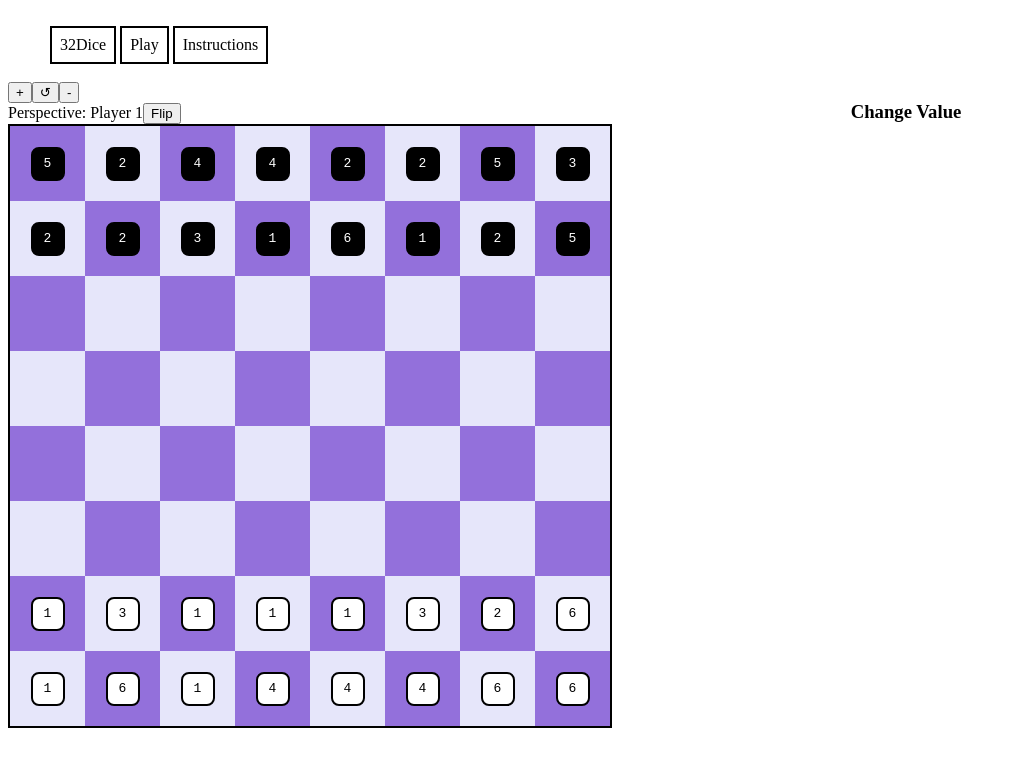
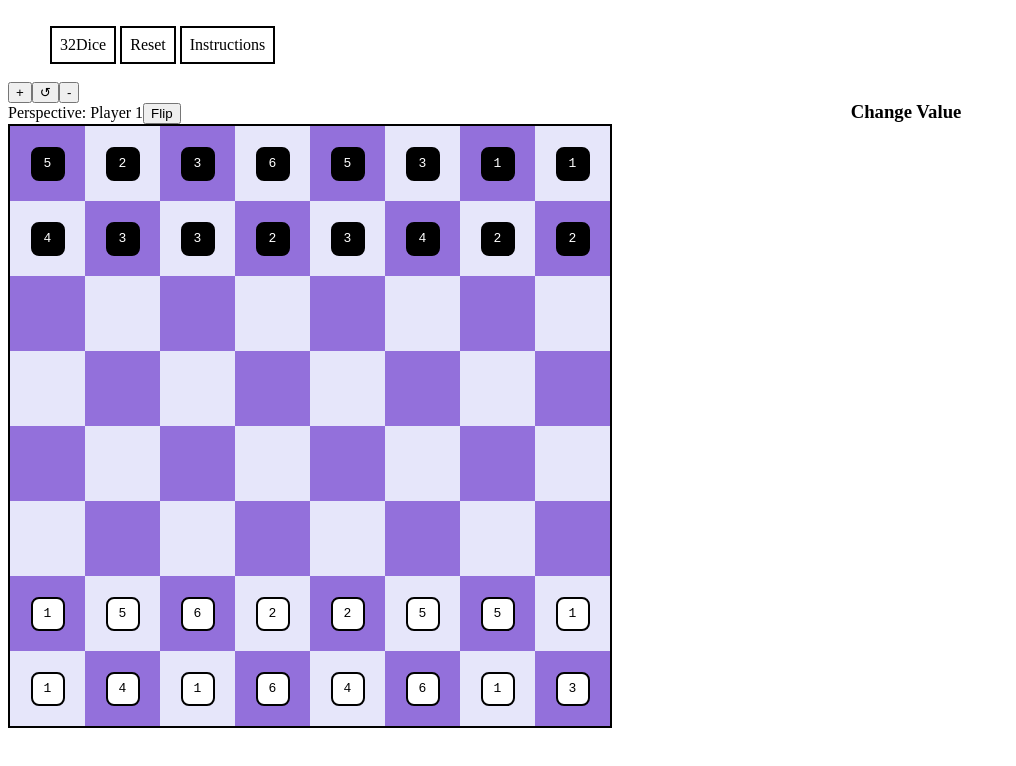
Before and after one commit to ewic/32-dice, a React (Create React App) app: page / in a window 1280 px wide. Shown: the top 766 px of the page, without its empty margins (0-1016 px from the left). Built offline with nearby package versions, Linux system fonts and the light colour scheme.

Commit message:
Fixed instructions, reset the game

```diff
--- a/src/App.tsx
+++ b/src/App.tsx
@@ -2,27 +2,28 @@ import Game from "./game/Game";
 import BoardView from "./components/BoardView";
 
 import './styles.css';
-
-const createNewGame = () => {
-    const newGame = new Game();
-    newGame.createNewGame();
-    return newGame;
-};
+import { useEffect, useState } from "react";
+import { Instructions } from "./components/Instructions";
 
 export default function App() {
-    var game = createNewGame();
+
+    const [game, setGame] = useState<any>(new Game());
+    const [context, setContext] = useState<string>('game');
 
     return (
         <div className="main">
             <div className="header">
                 <ul>
-                    <li>32Dice</li>
-                    <li>Play</li>
-                    <li>Instructions</li>
+                    <li onClick={() => setContext('game')}>32Dice</li>
+                    <li onClick={() => setGame(new Game())}>Reset</li>
+                    <li onClick={() => setContext('instructions')}>Instructions</li>
                 </ul>
             </div>
-            <div className="game">
+            <div className="game" style={{display: context=="game" ? "block" : "none"}}>
                 <BoardView game={game} />
+            </div>
+            <div className="instructions" style={{display: context=="instructions" ? "block" : "none"}}>
+                <Instructions />
             </div>
         </div>
 
--- /dev/null
+++ b/src/components/Instructions.tsx
@@ -0,0 +1,23 @@
+export function Instructions() {
+  return (
+    <>
+      <strong>Object of the Game</strong>
+      <p>
+        To move one of your dice onto your opponent’s back line without that die being immediately taken by your opponent on their very next turn.
+      </p>
+
+      <strong>Set Up</strong>
+      <p>
+        Each player takes either the red or black set of sixteen dice and prepares to set up at opposite ends of the board. Players then simultaneously roll each of their sixteen dice, one at a time. Once rolled, each die is placed immediately on the board. This commences of the left square on a player’s back row and continues across to the right. On completion of the back row, the dice are placed from the left again on the next row up. After each roll, each die must be placed onto the next available square. Players cannot select on which square they would like to place each die. Once both players have completed the set up, play commences.
+      </p>
+      <strong>Rules</strong>
+      <p>
+        The player with the most sixes starts (if the players have the same amount, then the player with the most fives starts and so on). Players take one turn each alternately. A player can move any one die the number of squares that corresponds to the number showing on that die. For example, if that number is a 3, the player can move that die forwards, backwards, sideways or diagonally up or down in a straight line over three squares. Within the movement the die cannot pass over any other die (either an opponent’s die or their own). If any move results in a die landing on a square occupied by an opponent’s die then the opponent’s die is ‘taken’ and removed from the board. Instead of moving a die on any turn a player can opt to rotate one of their dice 90 degrees. For example a die with a 3 showing can be turned over to a 1,2,5 or 6 whilst remaining on its current square. This movement constitutes a player’s turn.
+      </p>
+      <strong>Winning the Game</strong>
+      <p>
+      The first player to get one of their dice onto any square along their opponent’s back row, which their opponent cannot then take on their very next turn, wins the game.
+      </p>
+    </>
+  )
+}
```
